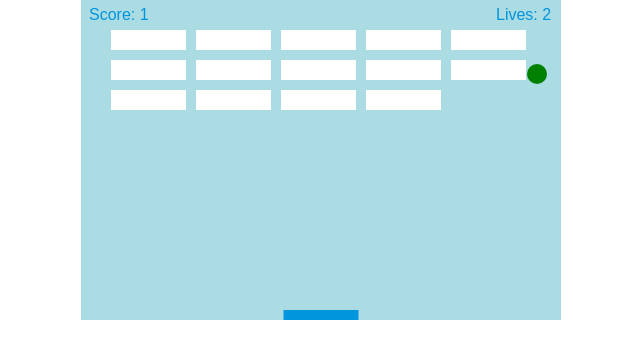
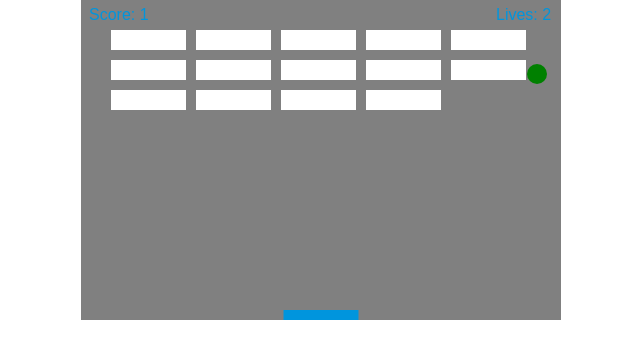
Before and after one commit to ThisIsEmma/breakout, a plain HTML site: page index.html in a window 1280 px wide. Shown: the whole page, without its empty margins (319-959 px from the left). Drawn offline with Linux system fonts and the light colour scheme.

Commit message:
completed OOP

```diff
--- a/index.html
+++ b/index.html
@@ -22,8 +22,8 @@
       // JavaScript code goes here
 
         //variabled declaration
-        var canvas = document.getElementById("myCanvas");
-        var ctx = canvas.getContext("2d");
+        const canvas = document.getElementById("myCanvas");
+        const ctx = canvas.getContext("2d");
         let x = canvas.width / 2;
         let y = canvas.height - 30;
         let dx = 2;
@@ -38,27 +38,194 @@
         const brickPadding = 10;
         const brickOffsetTop = 30;
         const brickOffsetLeft = 30;
-        let score = 0;
-        let ballColor = '0095DD';
-        let availableColor = ['red', 'orange', 'green'];
-        let lives = 3;
+        let ballColor = 'black';
+        let availableColor = ['red', 'green'];
+        //let lives = 3;
+
+        // CHALLENGE 4 - DEFINE A CLASS FOR BACKGROUND
+        class Background {
+            constructor(color, height, width){
+                this.color = color;
+                this.height = height;
+                this.width = width;
+            }
+
+            render(ctx) {
+                ctx.beginPath();
+                ctx.rect(0, 0, this.width, this.height);
+                ctx.fillStyle = this.color;
+                ctx.fill();
+                ctx.closePath();
+            }
+        }
+
+        // CHALLENGE 5 - DEFINE A CLASS FOR SCORE
+
+        class Score {
+            constructor(x, y, color, score, font) {
+                this.x = x;
+                this.y = y;
+                this.color = color;
+                this.score = score;
+                this.font = font;
+            }
+
+            render(ctx) {
+                ctx.font = this.font;
+                ctx.fillStyle = this.color;
+                ctx.fillText(`Score: ${this.score}`, 8, 20);
+            }
+
+            update(points){
+                this.score += points;
+            }
+
+            reset() {
+                this.score = 0;
+            }
+        }
+
+        bricksArr = [];
+        for (let c = 0; c < brickColumnCount; c++) {
+            bricksArr[c] = [];
+            for (let r = 0; r < brickRowCount; r++) {
+                bricksArr[c][r] = { x: 0, y: 0, status: 1 };
+            }
+        }
+
+        // CHALLENGE 6 - DEFINE A CLASS FOR LIVES
+        class Lives {
+            constructor(x, y, color, font) {
+                this.x = x;
+                this.y = y;
+                this.color = color;
+                this.lives = 3;
+                this.font = font;
+            }
+
+            render(ctx) {
+                ctx.font = this.font;
+                ctx.fillStyle = this.color;
+                ctx.fillText(`Lives: ${this.lives}`, canvas.width - 65, 20);
+            }
+
+            loseLife() {
+                this.lives--;
+            }
+
+            reset() {
+                this.lives = 3;
+            }
+        }
+
+        let lives = new Lives(x,y,'#0095DD','16px Arial');
 
 
-        const bricks = [];
-        for (let c = 0; c < brickColumnCount; c++) {
-            bricks[c] = [];
-            for (let r = 0; r < brickRowCount; r++) {
-                bricks[c][r] = { x: 0, y: 0, status: 1 };
+        // CHALLENGE 1 - DEFINE A CLASS FOR BALL
+        class Ball {
+            constructor(radius, color, x, y, dx, dy) {
+                this.radius = radius;
+                this.color = color;
+                this.x = x;
+                this.y = y;
+                this.dx = dx;
+                this.dy = dy;
+            }
+
+            render(ctx) {
+                ctx.beginPath();
+                ctx.arc(this.x, this.y, this.radius, 0, Math.PI * 2);
+                ctx.fillStyle = this.color;
+                ctx.fill();
+                ctx.closePath();
+            }
+
+            move() {
+                this.x += this.dx;
+                this.y += this.dy;
+
+                if (this.x + this.dx > canvas.width - this.radius || this.x + this.dx < 0) {
+                    this.dx = -this.dx;
+                }
+
+                if (this.y + this.dy < this.radius) {
+                    this.dy = -this.dy;
+                } else if (this.y + this.dy > canvas.height - this.radius) {
+                    if (this.x > paddleX && this.x < paddleX + paddleWidth) {
+                        this.dy = -this.dy * 1.25;  //Made the ball move faster after hitting the paddle
+                    } else {
+                        lives.lives--;
+                        if (!lives) {
+                            alert("GAME OVER, NO MORE LIVES");
+                            document.location.reload();
+                        } else {
+                            this.x = canvas.width / 2;
+                            this.y = canvas.height - 30;
+                            this.dx = 2;
+                            this.dy = -2;
+                            paddleX = (canvas.width - paddleWidth) / 2;
+                        }
+                    }
+                }
+            }
+        }
+
+        // CHALLENGE 2 - DEFINE A CLASS FOR BRICK
+        class Brick {
+            constructor (x, y, status, color, width, height) {
+                this.x = x;
+                this.y = y;
+                this.status = status;
+                this.color = color;
+                this.width = width;
+                this.height = height;
+            }
+
+
+            render(ctx) {
+                for (let c = 0; c < brickColumnCount; c++) {
+                    for (let r = 0; r < brickRowCount; r++) {
+                        if (bricksArr[c][r].status === 1) {
+                            const brickX = c * (this.width + brickPadding) + brickOffsetLeft;
+                            const brickY = r * (this.height + brickPadding) + brickOffsetTop;
+                            bricksArr[c][r].x = brickX;
+                            bricksArr[c][r].y = brickY;
+                            ctx.beginPath();
+                            ctx.rect(brickX, brickY, this.width, this.height);
+                            ctx.fillStyle = this.color;
+                            ctx.fill();
+                            ctx.closePath();
+                        }
+                    }
+                }
+
+            }
+        }
+
+        // CHALLENGE 3 - DEFINE A CLASS FOR PADDLE
+        const paddleHeight = 10;
+        const paddleWidth = 75;
+        let paddleX = (canvas.width - paddleWidth) / 2;
+
+        class Paddle {
+            constructor(x, y, color, width, heigth) {
+                this.x = x;
+                this.y = y;
+                this.color = color;
+                this.width = width;
+                this.height = heigth;
+            }
+
+            render(ctx) {
+                ctx.beginPath();
+                ctx.rect(paddleX, canvas.height - this.height, this.width, this.height);
+                ctx.fillStyle = this.color;
+                ctx.fill();
+                ctx.closePath();
             }
         }
 
 
-
-
-        //Paddle to catch the ball
-        const paddleHeight = 10;
-        const paddleWidth = 75;
-        let paddleX = (canvas.width - paddleWidth) / 2;
 
         function keyDownHandler(e) {
             if (e.key === "Right" || e.key === "ArrowRight") {
@@ -89,19 +256,19 @@
         function collisionDetection() {
             for (let c = 0; c < brickColumnCount; c++) {
                 for (let r = 0; r < brickRowCount; r++) {
-                    const b = bricks[c][r];
+                    const b = bricksArr[c][r];
                     if (b.status === 1) {
                         if (
-                            x > b.x &&
-                            x < b.x + brickWidth &&
-                            y > b.y &&
-                            y < b.y + brickHeight
+                            ball.x > b.x &&
+                            ball.x < b.x + brickWidth &&
+                            ball.y > b.y &&
+                            ball.y < b.y + brickHeight
                             ) {
-                            dy = -dy;
+                            ball.dy = -ball.dy;
                             b.status = 0;
-                            score++;
-                            ballColor = availableColor[Math.floor(Math.random() * availableColor.length)];
-                            if (score === brickRowCount * brickColumnCount) {
+                            score.update(1);
+                            ball.color = availableColor[Math.floor(Math.random() * availableColor.length)];
+                            if (score.score === brickRowCount * brickColumnCount) {
                                 alert("YOU WIN, CONGRATULATIONS!");
                                 document.location.reload();
                             }
@@ -111,84 +278,27 @@
             }
         }
 
-        function drawScore() {
-            ctx.font = "16px Arial";
-            ctx.fillStyle = "#0095DD";
-            ctx.fillText(`Score: ${score}`, 8, 20);
-        }
-
-
         function drawLives() {
             ctx.font = "16px Arial";
             ctx.fillStyle = "#0095DD";
             ctx.fillText(`Lives: ${lives}`, canvas.width - 65, 20);
         }
 
+        const ball = new Ball(ballRadius, ballColor, x, y, dx, dy);
+        const bricks = new Brick(x, y, 1, "white", brickWidth, brickHeight);
+        const paddle = new Paddle(x, y, "#0095DD", paddleWidth, paddleHeight);
+        const background = new Background("gray", canvas.height, canvas.width);
+        let score = new Score(x, y, '#0095DD', 0, '16px Arial');
 
-        function drawBall() {
-            ctx.beginPath();
-            ctx.arc(x, y, ballRadius, 0, Math.PI * 2);
-            ctx.fillStyle = ballColor;
-            ctx.fill();
-            ctx.closePath();
-        }
-
-        function drawPaddle() {
-            ctx.beginPath();
-            ctx.rect(paddleX, canvas.height - paddleHeight, paddleWidth, paddleHeight);
-            ctx.fillStyle = "#0095DD";
-            ctx.fill();
-            ctx.closePath();
-        }
-
-        function drawBricks() {
-            for (let c = 0; c < brickColumnCount; c++) {
-                for (let r = 0; r < brickRowCount; r++) {
-                    if (bricks[c][r].status === 1) {
-                        const brickX = c * (brickWidth + brickPadding) + brickOffsetLeft;
-                        const brickY = r * (brickHeight + brickPadding) + brickOffsetTop;
-                        bricks[c][r].x = brickX;
-                        bricks[c][r].y = brickY;
-                        ctx.beginPath();
-                        ctx.rect(brickX, brickY, brickWidth, brickHeight);
-                        ctx.fillStyle = "white";
-                        ctx.fill();
-                        ctx.closePath();
-                    }
-                }
-            }
-        }
 
         function draw() {
 
             ctx.clearRect(0, 0, canvas.width, canvas.height);
-            drawBall();
-            x += dx;
-            y += dy;
-
-            if (x + dx > canvas.width - ballRadius || x + dx < 0) {
-                dx = -dx;
-            }
-
-            if (y + dy < ballRadius) {
-                dy = -dy;
-            } else if (y + dy > canvas.height - ballRadius) {
-                if (x > paddleX && x < paddleX + paddleWidth) {
-                    dy = -dy * 1.5;  //Made the ball move faster after hitting the paddle
-                } else {
-                    lives--;
-                    if (!lives) {
-                        alert("GAME OVER, NO MORE LIVES");
-                        document.location.reload();
-                    } else {
-                        x = canvas.width / 2;
-                        y = canvas.height - 30;
-                        dx = 2;
-                        dy = -2;
-                        paddleX = (canvas.width - paddleWidth) / 2;
-                    }
-                }
-            }
+            background.render(ctx);
+            ball.render(ctx);
+            ball.move();
+            bricks.render(ctx);
+            paddle.render(ctx);
 
             if (rightPressed) {
                 paddleX = Math.min(paddleX + 7, canvas.width - paddleWidth);
@@ -196,11 +306,10 @@
                 paddleX = Math.max(paddleX - 7, 0);
             }
 
-            drawBricks();
-            drawPaddle();
+
+            score.render(ctx);
             collisionDetection();
-            drawScore();
-            drawLives();
+            lives.render(ctx);
             requestAnimationFrame(draw);
         }
 
@@ -208,8 +317,6 @@
         document.addEventListener("keyup", keyUpHandler, false);
 
         draw();
-
-
     </script>
   </body>
 </html>
```
Also changed, not shown: Readme.md (added).
